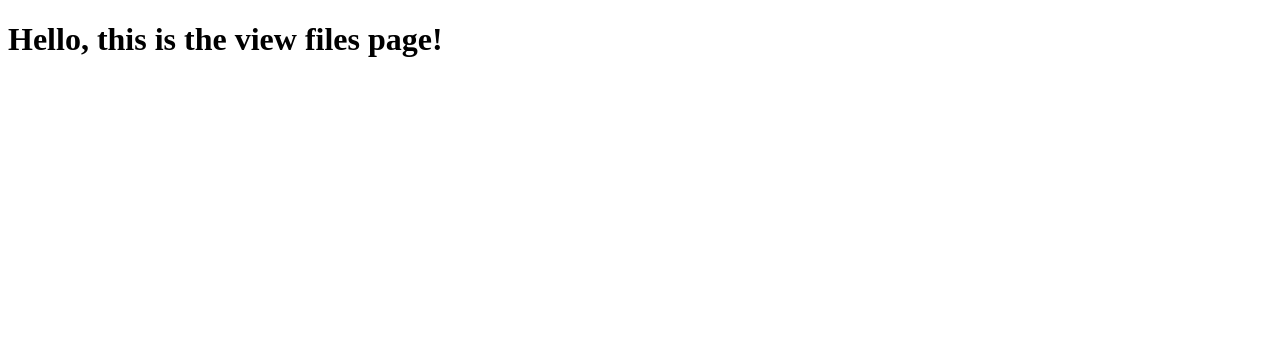
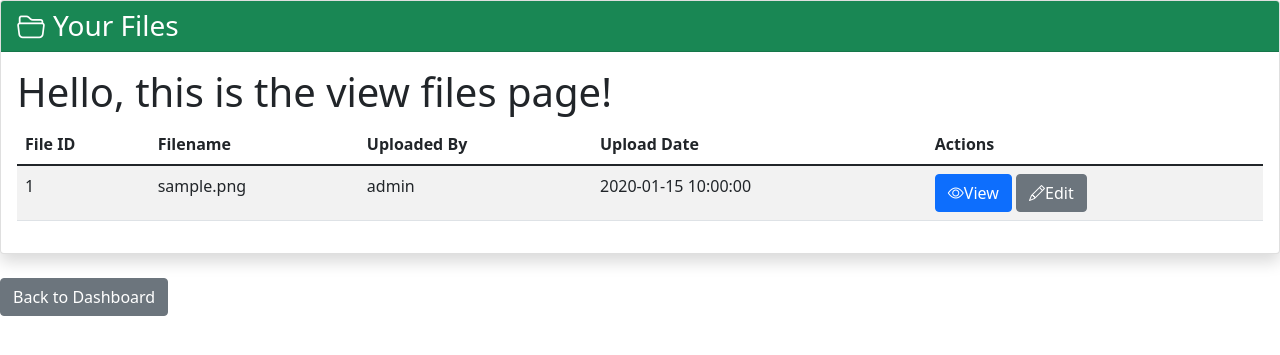
Before and after one commit to TheNoobyCuber/fyp_python, a Flask app: page /files in a window 1280 px wide. Shown: the top 355 px of the page. Run offline with Flask 3, Linux system fonts and the light colour scheme; the visitor is signed in with stand-in values (Sample User, id 1); data comes from the database, SQL or seed files in the repository; tables that the repository leaves empty hold one stand-in row (values such as "Sample post"); parts of the project's set-up code (start-up, migrations or seed data) failed here and were passed over.

Commit message:
file upload + view file basic interface to see own files

```diff
--- a/Desktop/capstone_new/app/routes.py
+++ b/Desktop/capstone_new/app/routes.py
@@ -38,10 +38,47 @@ def admin():
     registered_users = User.query.order_by(User.created_at.desc()).limit(5).all()
     return render_template('admin_dashboard.html', registered_users=registered_users, logs=admin_logs)
 
-@main.route('/files')
+@auth.route('/')
+def otp():
+    pass
+
+@main.route('/files', methods=['GET'])
 def view_files():
     """View all uploaded files"""
-    return render_template('files.html')
+    user_id = session.get('user_id')
+    if not user_id:
+        return redirect(url_for('auth.login'))
+
+    current_user = User.query.get(user_id)
+    current_user_fullname = current_user.fullname
+    files = File.query.filter_by(user_id=user_id).order_by(File.upload_time.desc()).all()
+    for file in files:
+        file.uploaded_by_username = current_user_fullname
+    return render_template('files.html', files=files, uploaded_by_username=current_user_fullname)
+
+@main.route('/files/<int:file_id>', methods=['GET'])
+def view_file(): #file_id should be an arguement, deploy later
+    """View a specific file's details"""
+    user_id = session.get('user_id')
+    if not user_id:
+        return redirect(url_for('auth.login'))
+
+    file = File.query.get()#file_id)
+    if file.user_id != user_id:
+        flash('File not found or access denied.', 'danger')
+        return redirect(url_for('main.view_files'))
+
+    if file.filetype not in ALLOWED_FILE_EXTENSIONS:
+        flash('Cannot display this file type.', 'warning')
+        return redirect(url_for('main.view_files'))
+
+    if file.filetype == '.txt':
+        file_content = file.file_data.decode('utf-8', errors='ignore')
+        return render_template('view_text_file.html', file=file, content=file_content)
+    else:
+        pass
+
+    return render_template('view_file.html', file=file, file_content=file.file_data)
 
 @main.route('/upload', methods=['GET', 'POST'])
 def upload():
@@ -73,43 +110,65 @@ def upload():
             user_id = session.get('user_id')
             unique_filename = f"{user_id}_{timestamp}_{original_filename}"
 
-            new_file = File(
-                user_id=user_id,
-                filename=unique_filename,
-                original_filename=original_filename,
-                filetype=filetype,
-                file_size=0,  # Placeholder for file size
-                description=description,
-                shared_with=shared_with,
-                status='pending',
-                sensitivity=5,
-                action='no action'
-            )
-            db.session.add(new_file)
-            db.session.commit()
+            #Read file data
+            file_data = file.read()
+            file_size = len(file_data)
 
-            # Logging the registration event
-            log = auditlog(
-                user_id=session['user_id'],
-                action_type='upload',
-                details='Successful file upload: ' + original_filename
-            )
-            db.session.add(log)
-            db.session.commit()
+            if file_size > 16 * 1024 * 1024:  # 16 MB limit
+                flash('File size exceeds the 16 MB limit. Please upload a smaller file.', 'danger')
 
-            print(f"File {original_filename} uploaded by user {user_id}")
-            flash(f'File "{original_filename}" uploaded successfully!', 'success')
-            return redirect(url_for('main.view_files'))
+                log = auditlog(
+                    user_id=session['user_id'],
+                    action_type='upload',
+                    details='Failed file upload - file too large: ' + original_filename,
+                    status='failed'
+                )
+                db.session.add(log)
+                db.session.commit()
+                return render_template('uploadfile.html', shared_with=shared_with,
+                                       description=description)
+
+            else:
+
+
+                new_file = File(
+                    user_id=user_id,
+                    filename=unique_filename,
+                    original_filename=original_filename,
+                    filetype=filetype,
+                    file_size=file_size,  # Placeholder for file size
+                    file_data=file_data,
+                    description=description,
+                    shared_with=shared_with,
+                    status='pending',
+                    sensitivity=5,
+                    action='no action'
+                )
+                db.session.add(new_file)
+                db.session.commit()
+
+                # Logging the registration event
+                log = auditlog(
+                    user_id=session['user_id'],
+                    action_type='upload',
+                    details='Successful file upload: ' + original_filename
+                )
+                db.session.add(log)
+                db.session.commit()
+
+                print(f"File {original_filename} uploaded by user {user_id}")
+                flash(f'File "{original_filename}" uploaded successfully!', 'success')
+                return redirect(url_for('main.view_files'))
 
     except Exception as e:
-            print(f"\n=== DEBUG: ERROR ===")
-            print(f"Error: {type(e).__name__}: {str(e)}")
-            import traceback
-            traceback.print_exc()
+        print(f"\n=== DEBUG: ERROR ===")
+        print(f"Error: {type(e).__name__}: {str(e)}")
+        import traceback
+        traceback.print_exc()
 
-            db.session.rollback()
-            flash(f'Error uploading file: {str(e)}', 'danger')
-            return redirect(request.url)
+        db.session.rollback()
+        flash(f'Error uploading file: {str(e)}', 'danger')
+        return redirect(request.url)
 
     """Upload file page"""
     return render_template('uploadfile.html')
@@ -140,8 +199,7 @@ def login():
             flash('Login successful!', 'success')
 
             if user.is_admin:
-
-                # Logging the registration event
+                # Logging the login event for admin
                 log = auditlog(
                     user_id=session['user_id'],
                     action_type='admin login',
@@ -153,7 +211,7 @@ def login():
                 return redirect('/admin_dashboard')  # Or your admin route
 
             else:
-                # Logging the registration event
+                # Logging the login event for regular user
                 log = auditlog(
                     user_id=session['user_id'],
                     action_type='login',
@@ -193,7 +251,7 @@ def register():
             if position is None or position.strip() == '':
                 raise ValidationError('Please fill in your position.')
 
-            if position not in ['Employee', 'Manager', 'Admin']:
+            if position not in ['Employee', 'Manager']:
                 raise ValidationError('Invalid position. Please choose a valid position.')
 
             # Checking if the username is already taken
@@ -229,9 +287,6 @@ def register():
             )
             db.session.add(log)
             db.session.commit()
-
-            # Clearing the OTP session data
-            # session.pop('registration_otp', None)
 
             flash('Account created successfully! You can now login.', 'success')
             return redirect(url_for('auth.login'))
--- a/Desktop/capstone_new/app/templates/dashboard.html
+++ b/Desktop/capstone_new/app/templates/dashboard.html
@@ -50,7 +50,7 @@
         <br>
         <div class="col-md-3">
             <a href="{{ url_for('main.upload') }}" class="btn btn-outline-warning admin-action-btn w-100">
-                <h4><i class="bi bi-clipboard-data me-2"></i>Upload a File</h4>
+                <h4><i class="bi bi-upload me-2"></i>Upload a File</h4>
             </a>
         </div>
         <br>
--- a/Desktop/capstone_new/app/templates/files.html
+++ b/Desktop/capstone_new/app/templates/files.html
@@ -4,10 +4,22 @@
     <meta charset="UTF-8">
     <meta name="viewport" content="width=device-width, initial-scale=1.0">
     <title>Hello</title>
+<!-- Bootstrap CSS -->
+    <link href="https://cdn.jsdelivr.net/npm/bootstrap@5.1.3/dist/css/bootstrap.min.css" rel="stylesheet">
+    <!-- Bootstrap Icons -->
+    <link rel="stylesheet" href="https://cdn.jsdelivr.net/npm/bootstrap-icons@1.11.1/font/bootstrap-icons.css">
+    <!-- Bootstrap JS Bundle -->
+    <script src="https://cdn.jsdelivr.net/npm/bootstrap@5.1.3/dist/js/bootstrap.bundle.min.js"></script>
 </head>
 <body>
+    <div class="card shadow">
+        <div class="card-header bg-success text-white">
+            <h3 class="mb-0"><i class="bi bi-folder2-open me-2"></i>Your Files</h3>
+        </div>
+        <div class="card-body">
+            <div class="table-responsive">
             <h1>Hello, this is the view files page!</h1>
-    <table>
+            <table class="table table-striped">
                 {% if files %}
                 <thead>
                     <tr>
@@ -15,19 +27,34 @@
                         <th>Filename</th>
                         <th>Uploaded By</th>
                         <th>Upload Date</th>
+                        <th>Actions</th>
                     </tr>
                 </thead>
                 <tbody>
                     {% for file in files %}
                     <tr>
-                <td>{{ file.id }}</td>
-                <td>{{ file.filename }}</td>
-                <td>{{ file.uploaded_by }}</td>
-                <td>{{ file.upload_date }}</td>
+                        <td>{{ file.file_id }}</td>
+                        <td>{{ file.original_filename }}</td>
+                        <td>{{ file.uploaded_by_username }}</td>
+                        <td>{{ file.upload_time }}</td>
+                        <td>
+                            <a href="{{ url_for('main.view_files') }}" class="btn btn-primary bi bi-eye">View</a>
+                            <a href="{{ url_for('main.view_files') }}" class="btn btn-secondary bi bi-pencil">Edit</a>
+                        </td>
                     </tr>
                     {% endfor %}
                 </tbody>
+                {% else %}
+                <tr>
+                    <td colspan="4" class="text-center">No files uploaded yet.</td>
+                </tr>
                 {% endif %}
             </table>
+            </div>
+        </div>
+    </div>
+<br>
+    <a href='{{ url_for("main.index") }}'><button type='button' class='btn btn-secondary'>Back to Dashboard</button></a>
+
 </body>
 </html>
--- a/Desktop/capstone_new/app/templates/index.html
+++ b/Desktop/capstone_new/app/templates/index.html
@@ -17,12 +17,6 @@
                     <div class="card-header bg-primary text-white text-center">
                         <h1 class="display-4">Welcome to <br> Data Leakage Prevention System (DLPS)</h1>
                     </div>
-
-                    <!-- <div class="card-body">
-                        <div class="text-center mb-4">
-                            <h2 class="text-primary">Vote Now!</h2>
-                        </div> -->
-
                         <div class="features-section mb-2">
                             <h3 class="text-center mb-3">What You Can Do in DLPS:</h3>
                             <ul class="list-group list-group-flush">
--- a/Desktop/capstone_new/dlps.sql
+++ b/Desktop/capstone_new/dlps.sql
@@ -20,6 +20,7 @@ CREATE TABLE File (
     original_filename VARCHAR(255) NOT NULL,  -- Original filename
     filetype VARCHAR(50) NOT NULL,  -- File type
     file_size BIGINT NOT NULL,    -- Original file size in bytes
+    file_data LONGBLOB NOT NULL,  -- Actual file data
     description TEXT,      -- 32-byte random
     shared_with TEXT,   -- 32-byte random
     upload_time DATETIME DEFAULT CURRENT_TIMESTAMP,
@@ -30,7 +31,6 @@ CREATE TABLE File (
 ) ENGINE=InnoDB DEFAULT CHARSET=utf8mb4;
 
 CREATE TABLE AuditLog (
-    __tablename__ = 'AuditLog',
     log_id INT PRIMARY KEY AUTO_INCREMENT,
     user_id INT,
     action_type VARCHAR(50) NOT NULL,  -- e.g., 'upload', 'delete', 'share'
--- a/Desktop/capstone_new/requirements.txt
+++ b/Desktop/capstone_new/requirements.txt
@@ -3,6 +3,7 @@ flask==2.3.3
 flask-sqlalchemy==3.0.5
 flask-login==0.6.2
 flask-wtf==1.1.1
+flask-mail==0.9.1     # OTP
 
 WTForms==3.1.2
 
@@ -24,4 +25,3 @@ regex==2023.6.3
 
 # Optional but recommended
 flask-migrate==4.0.4  # Database migrations
-flask-mail==0.9.1     # Email alerts
```
Also changed, not shown: Desktop/capstone_new/app/models.py (+10 -2 lines), Desktop/capstone_new/app/templates/view_file.html (added, +18 -0 lines), Desktop/capstone_new/app/templates/edit_file.html (renamed from Desktop/capstone_new/app/templates/edit_files.html). Lines whose indentation alone changed are shown as unchanged.
